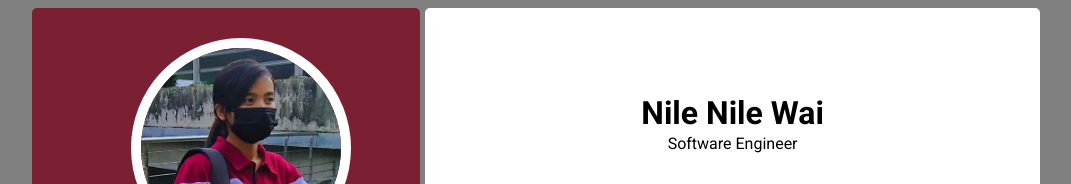
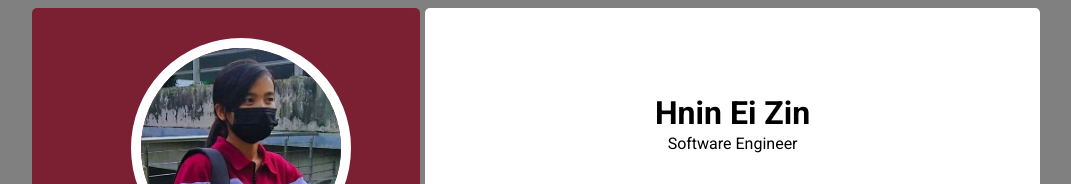
Before and after one commit to Nile1235353/Zin-Zin, a plain HTML site: page index.html in a window 1280 px wide. Shown: the top 184 px of the page, without its empty margins (96-1167 px from the left). Drawn offline with Linux system fonts and the light colour scheme.

Commit message:
Update index.html

```diff
--- a/index.html
+++ b/index.html
@@ -63,7 +63,7 @@
             <div class="secondcolumn">
                 <div class="column_div2">
                     <div class="header_div">
-                        <h1 class="person2">Nile Nile Wai</h1>
+                        <h1 class="person2">Hnin Ei Zin</h1>
                         <p class="person2 per">Software Engineer</p>
                     </div>
                 </div>
```
